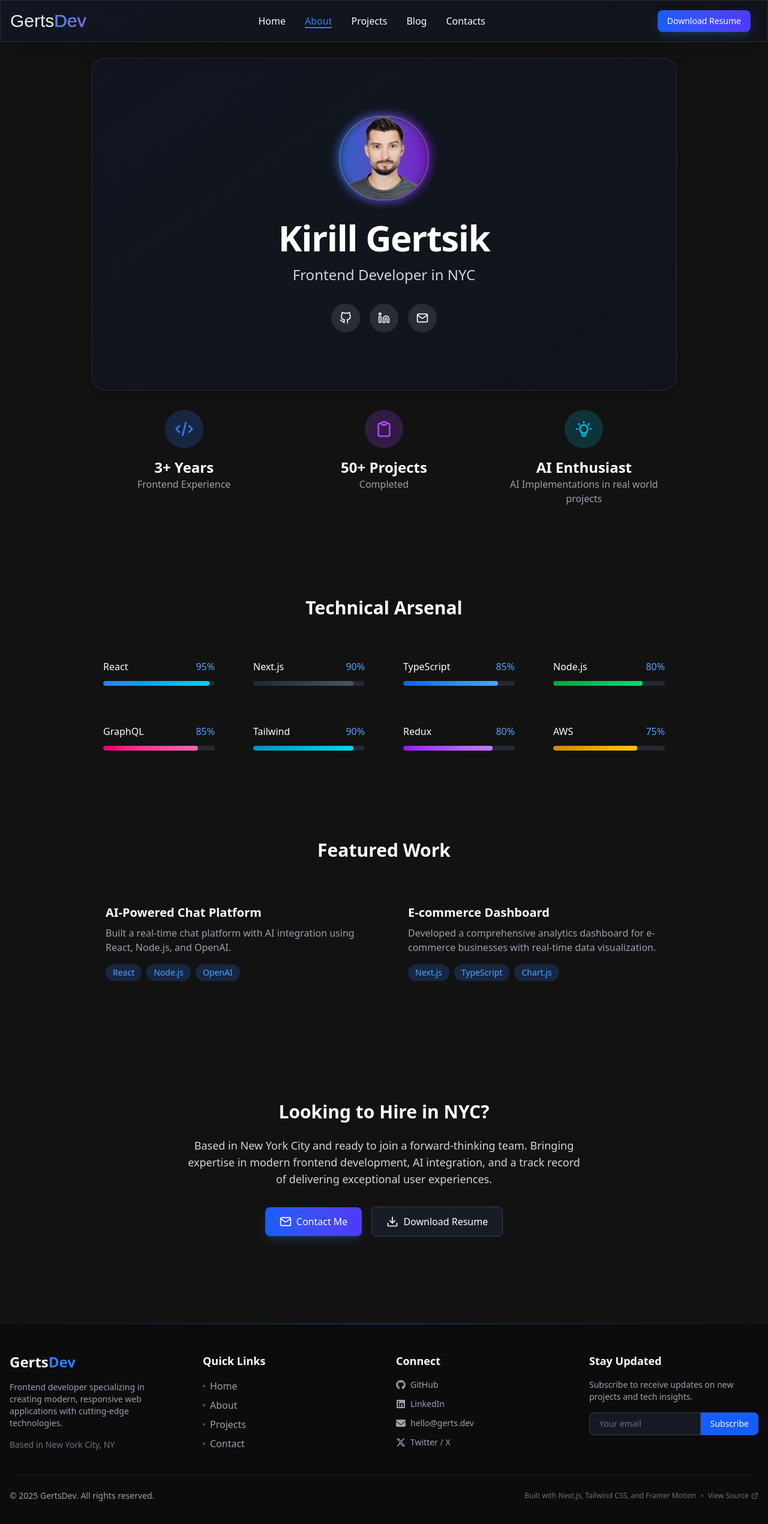
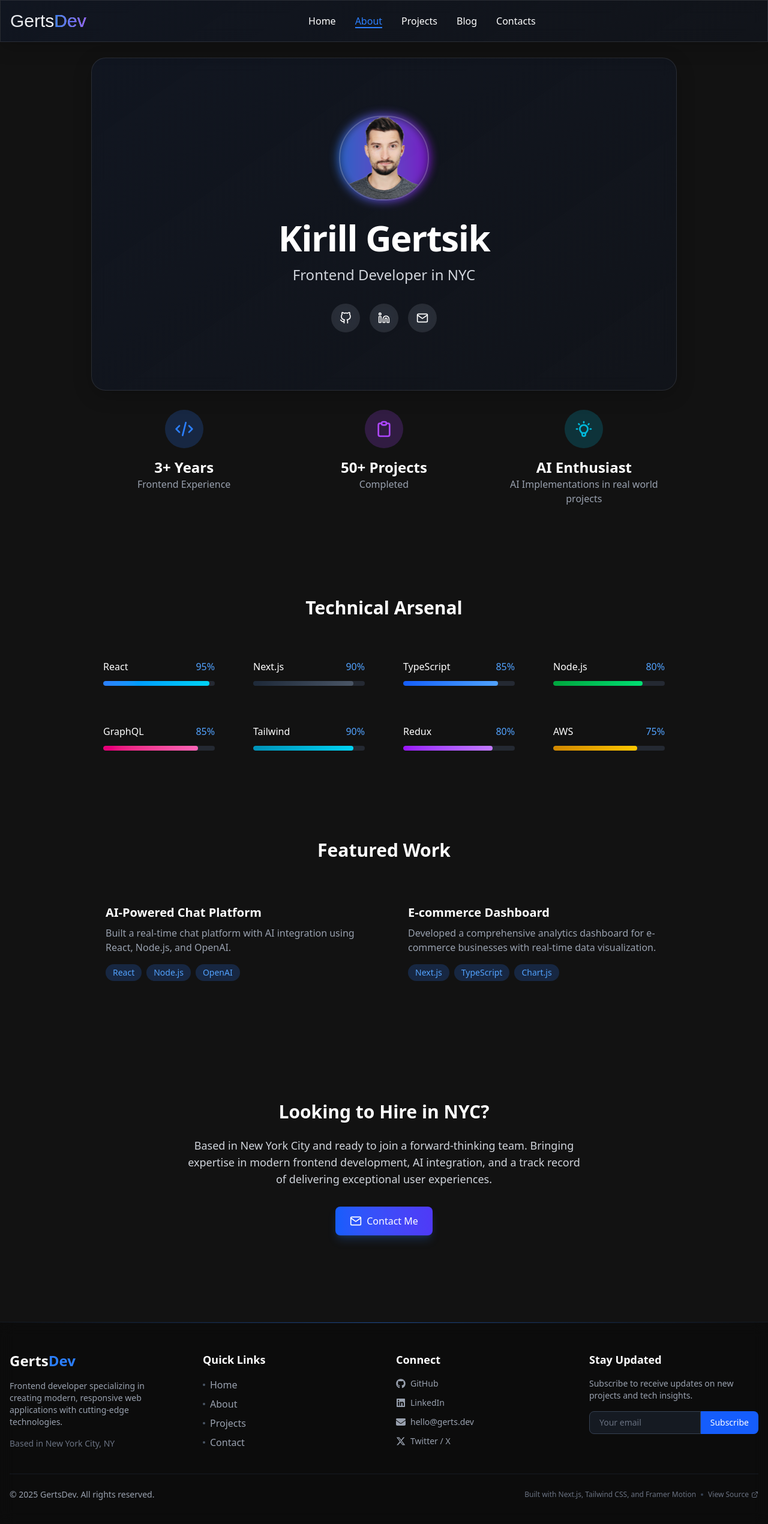
Before and after one commit to GertsDev/GertsDev_portfolio, a Next.js app: page /about in a window 1280 px wide. Shown: the top 2540 px of the page at 60% size. Built offline with nearby package versions, Linux system fonts and the light colour scheme; no server answers; a web font is replaced by a local one.

Commit message:
chore: Remove download link for resume from Navbar component to streamline UI

```diff
--- a/src/app/about/page.tsx
+++ b/src/app/about/page.tsx
@@ -4,7 +4,7 @@ import { motion } from "motion/react";
 import dynamic from "next/dynamic";
 import Image from "next/image";
 import { useEffect, useState } from "react";
-import { FiDownload, FiGithub, FiLinkedin, FiMail } from "react-icons/fi";
+import { FiGithub, FiLinkedin, FiMail } from "react-icons/fi";
 
 const Particles = dynamic(() => import("~/components/ui/particles").then((mod) => mod.Particles), {
   loading: () => null,
@@ -327,16 +327,6 @@ export default function About() {
               <FiMail className="mr-2 h-5 w-5" />
               Contact Me
             </motion.a>
-            <motion.a
-              href="/GertsDev_CV.pdf"
-              download
-              whileHover={{ scale: 1.05 }}
-              whileTap={{ scale: 0.95 }}
-              className="inline-flex w-full items-center justify-center rounded-lg border border-gray-700 bg-gray-800/50 px-6 py-3 text-base font-medium text-white backdrop-blur-sm sm:w-auto"
-            >
-              <FiDownload className="mr-2 h-5 w-5" />
-              Download Resume
-            </motion.a>
           </div>
         </motion.section>
       </motion.div>
--- a/src/components/Navbar.tsx
+++ b/src/components/Navbar.tsx
@@ -96,17 +96,6 @@ const Navbar = () => {
 
           {/* Right side: Resume + Mobile Menu Button */}
           <div className="flex items-center space-x-3 md:order-2">
-            <motion.a
-              href="/GertsDev_CV.pdf"
-              download
-              target="_blank"
-              whileHover={{ scale: 1.05 }}
-              whileTap={{ scale: 0.95 }}
-              className="rounded-lg bg-gradient-to-r from-blue-600 to-indigo-600 px-4 py-2 text-sm font-medium text-white shadow-lg shadow-blue-500/20 hover:shadow-blue-500/40 focus:ring-4 focus:ring-blue-800 focus:outline-none"
-            >
-              Download Resume
-            </motion.a>
-
             {/* Hide burger button on md+ screens */}
             <motion.button
               whileHover={{ scale: 1.1 }}
```
